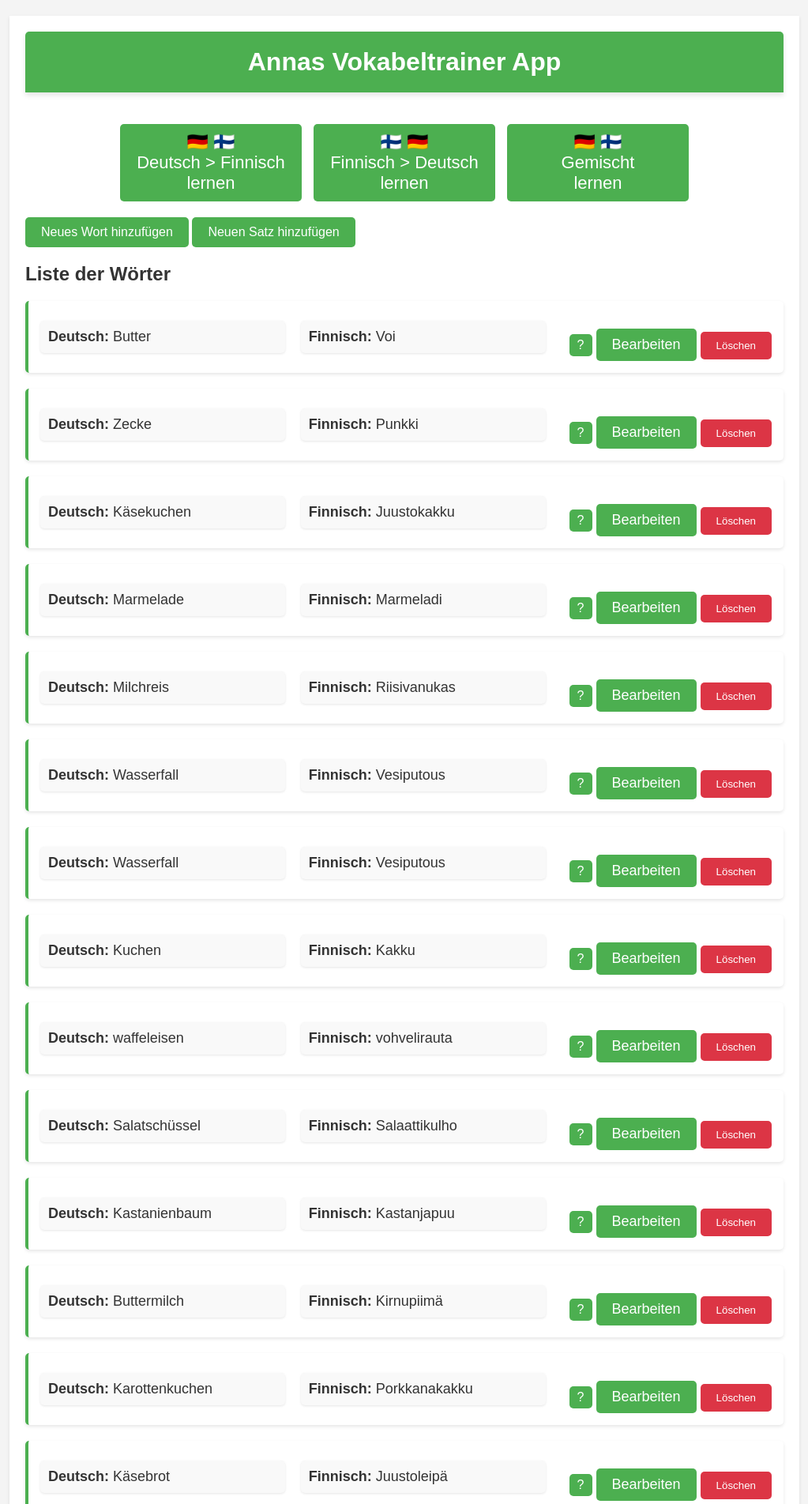
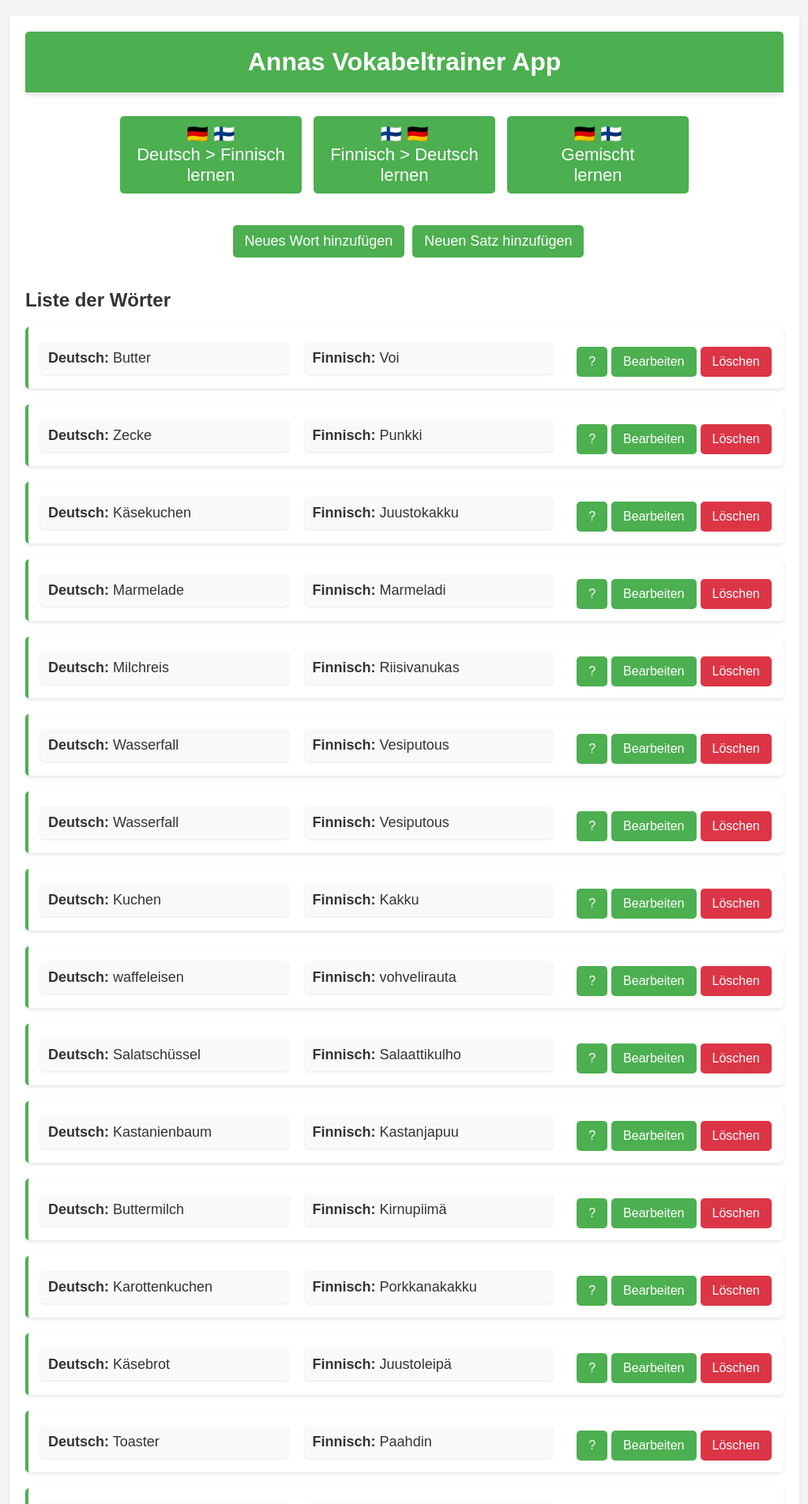
Before and after one commit to cmgoersch/django_vokabeltrainer, a Django app: page /liste/ in a window 1280 px wide. Shown: the top 1904 px of the page at 79% size, without its empty margins (128-1151 px from the left). Run offline with Django 5.2, Linux system fonts and the light colour scheme; data comes from the database, SQL or seed files in the repository.

Commit message:
list style repaired

```diff
--- a/trainer/static/css/style.css
+++ b/trainer/static/css/style.css
@@ -37,6 +37,14 @@ h1 {
     box-shadow: 0 2px 4px rgba(0, 0, 0, 0.1);
     box-sizing: border-box;
 }
+
+.button-container {
+    display: flex;
+    justify-content: center;
+    margin: 20px;
+}
+
+
 
 /* Liste der Wörter und Sätze */
 ul {
@@ -92,9 +100,10 @@ a {
     text-decoration: none;
     background-color: #4CAF50;
     color: white;
-    padding: 10px 20px;
+    font-size: 16px;
     border-radius: 5px;
-    margin-top: 20px;
+    margin-top: 10px;
+    padding: 10px 15px;
     transition: background-color 0.3s;
 }
 
@@ -106,6 +115,11 @@ a:hover {
     background-color: #dc3545;
     color: white;
     border: none;
+    border-radius: 5px;
+    font-size: 16px;
+    cursor: pointer;
+    padding: 10px 15px;
+
 }
 
 .btn-danger:hover {
@@ -119,7 +133,7 @@ a:hover {
     border-radius: 5px;
     font-size: 16px;
     cursor: pointer;
-    padding: 5px 10px;
+    padding: 10px 15px;
     margin-left: 10px;
 }
 
@@ -149,11 +163,25 @@ button:hover {
 }
 
 .mode-buttons .btn {
-    padding: 10px 15px;
+    padding: 10px 15px 20px, 10px;
     font-size: 22px;
     text-align: center;
     width: 60%;
     max-width: 200px;
+}
+
+.create-button {
+    margin-top: 20px;
+    margin-left: 10px;
+    margin-bottom: 20px;
+    background-color: #4CAF50;
+    color: white;
+    border: none;
+    border-radius: 5px;
+    cursor: pointer;
+    font-size: 18px;
+    padding: 10px 15px;
+    transition: background-color 0.3s;
 }
 
 footer {
--- a/trainer/templates/trainer/wort_satz_liste.html
+++ b/trainer/templates/trainer/wort_satz_liste.html
@@ -25,8 +25,8 @@
         </div>
         <!-- Buttons zum Hinzufügen eines neuen Wortes und Satzes -->
         <div class="button-container">
-            <a href="{% url 'wort_hinzufuegen' %}" class="btn btn-primary">Neues Wort hinzufügen</a>
-            <a href="{% url 'satz_hinzufuegen' %}" class="btn btn-primary">Neuen Satz hinzufügen</a>
+            <a href="{% url 'wort_hinzufuegen' %}" class="create-button">Neues Wort hinzufügen</a>
+            <a href="{% url 'satz_hinzufuegen' %}" class="create-button">Neuen Satz hinzufügen</a>
         </div>
 
         <!-- Liste der Wörter -->
```
